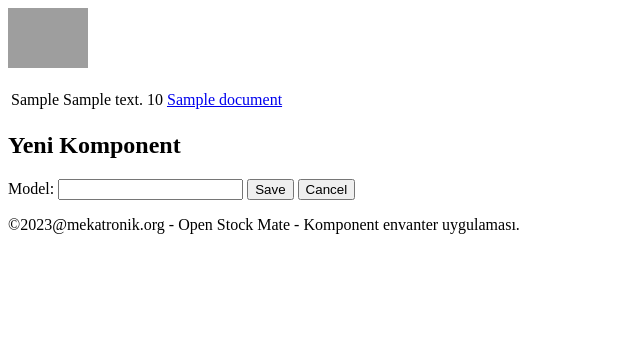
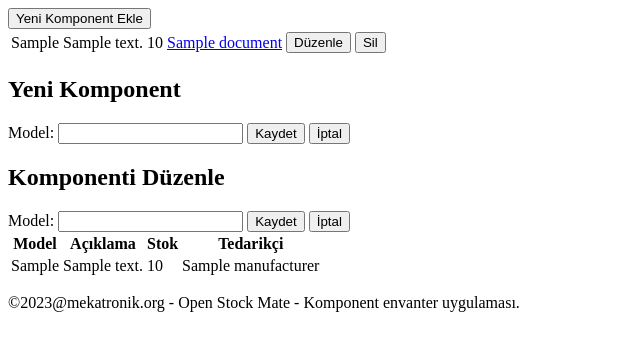
Before and after one commit to ixnur/envo, a Django app: template app/templates/home.html in a window 1280 px wide. Shown: the top 351 px of the page, without its empty margins (0-640 px from the left). Run offline with Django 5.2, Linux system fonts and the light colour scheme; the template is opened without the code that fills it: values that come from a table or form of the project are taken from there, others are empty; tables that the repository leaves empty hold one stand-in row (values such as "Sample post"); grey boxes are pictures that could not be loaded.

Commit message:
Update home.html

```diff
--- a/app/templates/home.html
+++ b/app/templates/home.html
@@ -13,17 +13,9 @@
 </head>
 <body>
     <header>
-        <nav>
-            <a class="navbar-brand" href="{% url 'home' %}">
-                <img class="logo" src="/home/n/Desktop/logo.png" alt="OpenStockMate Logo" height="60" />
-            </a>
-            <ul class="nav-links">
-                <div class="action-buttons">
-                    <!-- Existing action buttons -->
-                </div>
-            </ul>
-        </nav>
-    </header>
+        <button id="addcompButton">Yeni Komponent Ekle</button>
+
+        <!-- Table -->
         <div class="table-container">
             <table class="table" id="productTable">
                 <!-- Table header -->
@@ -51,6 +43,12 @@
                             {% endfor %}
                         </td>
 
+                        <!-- Edit and Delete buttons -->
+                        <td>
+                            <button class="edit-button" data-component-id="{{ component.id }}">Düzenle</button>
+                            <button class="delete-button" data-component-id="{{ component.id }}">Sil</button>
+                        </td>
+
                         <!-- Other fields -->
                         <!-- ... -->
                     </tr>
@@ -58,6 +56,7 @@
                 </tbody>
             </table>
         </div>
+
         <!-- Add Component Popup -->
         <div id="addcompPopup" class="popup">
             <div class="popup-content">
@@ -70,10 +69,56 @@
                     <!-- ... -->
 
                     <!-- Save and Cancel buttons -->
-                <button type="button" id="addcompSaveButton">Save</button>
-                <button type="button" id="addcompCancelButton">Cancel</button>
+                    <button type="button" id="addcompSaveButton">Kaydet</button>
+                    <button type="button" id="addcompCancelButton">İptal</button>
                 </form>
             </div>
+        </div>
+
+        <!-- Edit Component Popup -->
+        <div id="editcompPopup" class="popup">
+            <div class="popup-content">
+                <h2>Komponenti Düzenle</h2>
+                <form id="editcompForm">
+                    <!-- Form fields -->
+                    <label for="editModel">Model:</label>
+                    <input type="text" id="editModel" name="editModel" required />
+                    <!-- Add other input fields as needed -->
+                    <!-- ... -->
+
+                    <!-- Save and Cancel buttons -->
+                    <button type="button" id="editcompSaveButton">Kaydet</button>
+                    <button type="button" id="editcompCancelButton">İptal</button>
+                </form>
+            </div>
+        </div>
+        <div class="table-container">
+            <table class="table" id="inventoryTable">
+                <!-- Table header -->
+                <thead>
+                    <tr>
+                        <th>Model</th>
+                        <th>Açıklama</th>
+                        <th>Stok</th>
+                        <th>Tedarikçi</th>
+                        <!-- Add other fields as needed -->
+                        <!-- ... -->
+                    </tr>
+                </thead>
+                <!-- Table body -->
+                <tbody>
+                    {% for component in components %}
+                        <tr>
+                            <td>{{ component.model }}</td>
+                            <td>{{ component.description }}</td>
+                            <td>{{ component.stock }}</td>
+                            <td>{{ component.manufacturer.name }}</td>
+                            <!-- Add other fields as needed -->
+                            <!-- ... -->
+                        </tr>
+                    {% endfor %}
+                </tbody>
+            </table>
         </div>
     <footer class="footer">
         <p>&copy;2023@mekatronik.org - Open Stock Mate - Komponent envanter uygulaması.</p>
@@ -82,42 +127,15 @@
 </html>
 <script>
     document.addEventListener("DOMContentLoaded", function () {
-        // Context menu event listener
-        document.getElementById("productTable").addEventListener("contextmenu", function (event) {
-            event.preventDefault();
-            console.log("Sağ tıklandı");
-        });
+        // ... (existing JavaScript) ...
 
-        // Stok hücrelerini kontrol etme
-        var stockCells = document.querySelectorAll(".stock-cell");
-        stockCells.forEach(function (cell) {
-            var stock = parseInt(cell.textContent);
-            if (stock < 5) {
-                cell.style.backgroundColor = "red";
-            } else if (stock < 10) {
-                cell.style.backgroundColor = "yellow";
-            }
-        });
-
-        // Add Component Pop-up
-        const addcompButton = document.getElementById("addcompButton");
-        const addcompPopup = document.getElementById("addcompPopup");
-        const addcompSaveButton = document.getElementById("addcompSaveButton");
-        const addcompCancelButton = document.getElementById("addcompCancelButton");
-
+        // Add Component Button event listener
+        var addcompButton = document.getElementById("addcompButton");
         addcompButton.addEventListener("click", function () {
             openAddcompPopup();
         });
 
-        addcompCancelButton.addEventListener("click", function () {
-            closeAddcompPopup();
-        });
-
-        addcompSaveButton.addEventListener("click", function () {
-            saveAddcompData();
-        });
-
-        // Add Component Pop-up fonksiyonları
+        // Add Component Pop-up functions
         function openAddcompPopup() {
             addcompPopup.style.display = "block";
         }
@@ -148,10 +166,66 @@
                 .then((data) => {
                     console.log(data);
                     closeAddcompPopup();
+                    // Burada bileşenleri güncellemek için gerekli işlemleri ekleyin
+                    // Örneğin: sayfayı yeniden yükleme veya AJAX ile bileşenleri güncelleme
                 })
                 .catch((error) => {
                     console.error("Error:", error);
                 });
         }
+
+        // Edit Component Pop-up functions
+        var editcompPopup = document.getElementById("editcompPopup");
+        var editcompSaveButton = document.getElementById("editcompSaveButton");
+        var editcompCancelButton = document.getElementById("editcompCancelButton");
+
+        editcompCancelButton.addEventListener("click", function () {
+            closeEditcompPopup();
+        });
+
+        editcompSaveButton.addEventListener("click", function () {
+            saveEditcompData();
+        });
+
+        function openEditcompPopup(componentId) {
+            // Fetch component details by ID and populate the edit form
+            // ...
+
+            // Open the edit pop-up
+            editcompPopup.style.display = "block";
+        }
+
+        function closeEditcompPopup() {
+            editcompPopup.style.display = "none";
+        }
+
+        function saveEditcompData() {
+            // Collect data from the edit form and update the component
+            // ...
+
+            // Close the edit pop-up
+            closeEditcompPopup();
+        }
+
+        // Delete Component function
+        function deleteComponent(componentId) {
+            // Confirm the deletion with the user (optional)
+            var confirmDelete = confirm("Bu komponenti silmek istediğinizden emin misiniz?");
+            if (confirmDelete) {
+                // Perform the deletion via AJAX or form submission
+                // ...
+            }
+        }
+
+        // Stok hücrelerini kontrol etme
+        var stockCells = document.querySelectorAll(".stock-cell");
+        stockCells.forEach(function (cell) {
+            var stock = parseInt(cell.textContent);
+            if (stock < 5) {
+                cell.style.backgroundColor = "red";
+            } else if (stock < 10) {
+                cell.style.backgroundColor = "yellow";
+            }
+        });
     });
 </script>
```
Lines whose indentation alone changed are shown as unchanged.
